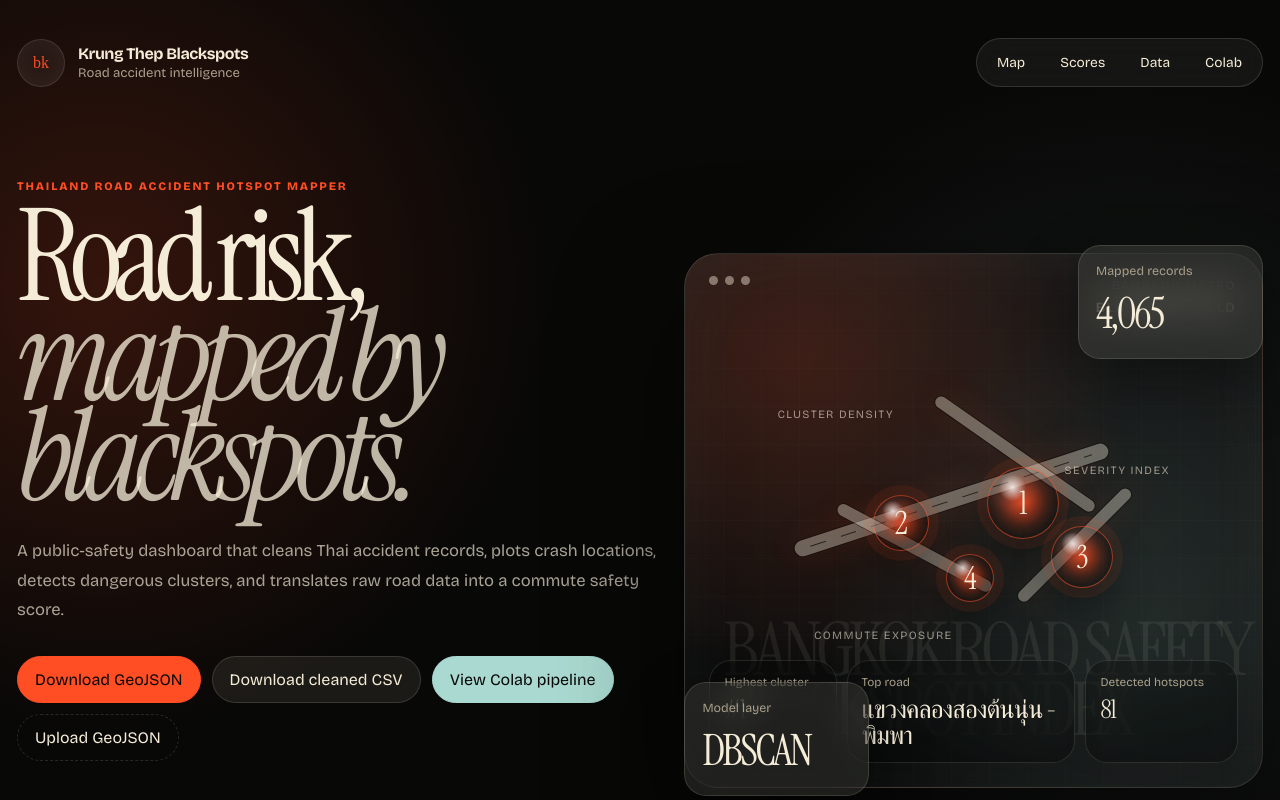
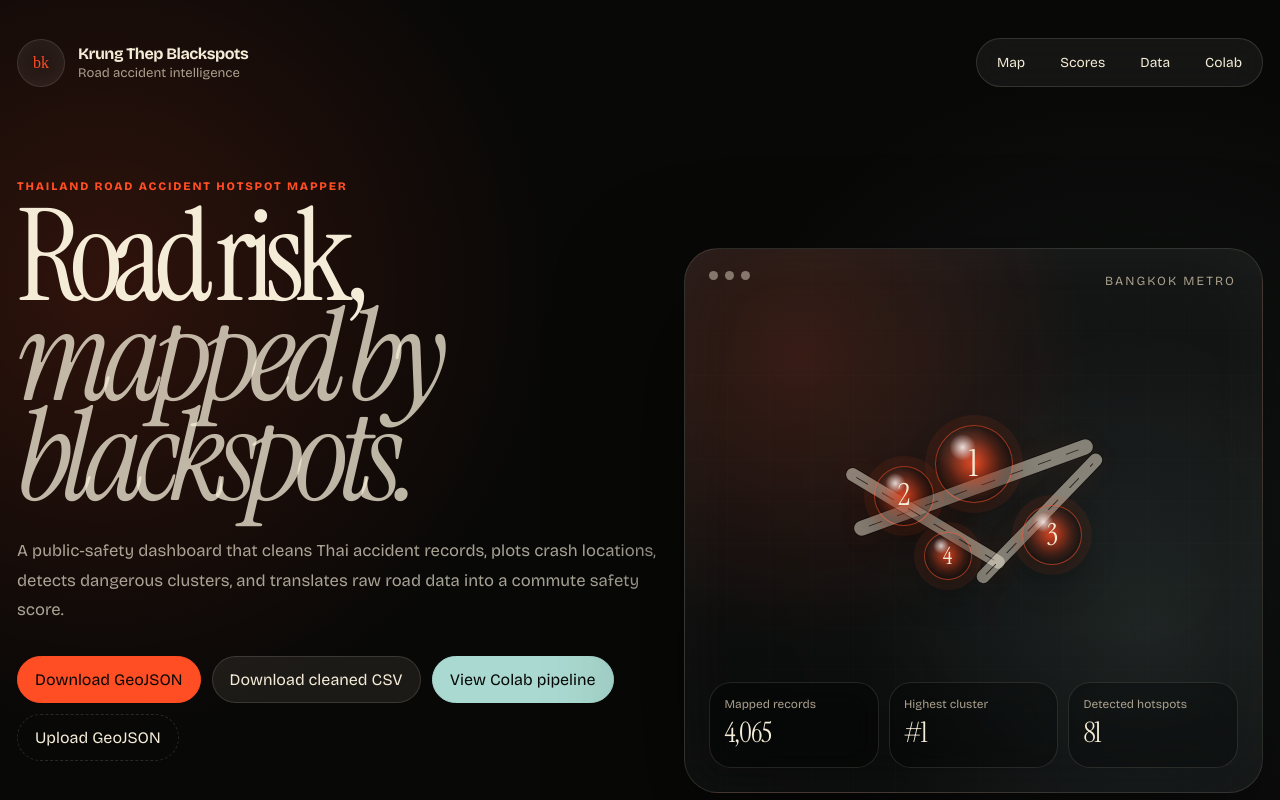
Before and after one commit to vk123-code/krung-thep-blackspots, a React (Vite) app: page / in a window 1280 px wide. Shown: the top 800 px of the page. Built offline with nearby package versions, Linux system fonts and the light colour scheme; a web font is replaced by a local one.

Commit message:
Refine hero board and keep English search

```diff
--- a/src/App.css
+++ b/src/App.css
@@ -2,8 +2,6 @@
 
 :root {
   --ink: #080807;
-  --charcoal: #11110f;
-  --charcoal-2: #171611;
   --cream: #f5ecd8;
   --muted: #a99f8c;
   --line: rgba(245, 236, 216, 0.14);
@@ -19,9 +17,9 @@
 body {
   color: var(--cream);
   background:
-    radial-gradient(circle at 8% 10%, rgba(255, 77, 36, 0.18), transparent 28rem),
-    radial-gradient(circle at 88% 18%, rgba(169, 217, 208, 0.1), transparent 28rem),
-    radial-gradient(circle at 50% 100%, rgba(255, 183, 95, 0.08), transparent 35rem),
+    radial-gradient(circle at 8% 10%, rgba(255, 77, 36, 0.16), transparent 28rem),
+    radial-gradient(circle at 88% 18%, rgba(169, 217, 208, 0.08), transparent 28rem),
+    radial-gradient(circle at 50% 100%, rgba(255, 183, 95, 0.06), transparent 35rem),
     var(--ink);
   font-family: var(--font-body);
   overflow-x: hidden;
@@ -48,11 +46,11 @@ a {
   position: fixed;
   inset: 0;
   pointer-events: none;
-  opacity: 0.14;
+  opacity: 0.12;
   mix-blend-mode: soft-light;
   background-image:
-    linear-gradient(rgba(255, 255, 255, 0.035) 1px, transparent 1px),
-    linear-gradient(90deg, rgba(255, 255, 255, 0.03) 1px, transparent 1px);
+    linear-gradient(rgba(255, 255, 255, 0.03) 1px, transparent 1px),
+    linear-gradient(90deg, rgba(255, 255, 255, 0.025) 1px, transparent 1px);
   background-size: 46px 46px;
   mask-image: radial-gradient(circle, black, transparent 84%);
   z-index: 0;
@@ -263,18 +261,18 @@ h1 span {
 .riskBoard {
   position: relative;
   width: min(100%, 720px);
-  aspect-ratio: 1.08 / 1;
+  aspect-ratio: 1.06 / 1;
   border: 1px solid rgba(245, 236, 216, 0.14);
   border-radius: 34px;
   background:
-    radial-gradient(circle at 20% 20%, rgba(255, 77, 36, 0.18), transparent 20rem),
-    radial-gradient(circle at 80% 70%, rgba(169, 217, 208, 0.12), transparent 20rem),
-    linear-gradient(180deg, rgba(255, 255, 255, 0.065), rgba(255, 255, 255, 0.018)),
-    rgba(3, 5, 5, 0.7);
+    radial-gradient(circle at 20% 20%, rgba(255, 77, 36, 0.16), transparent 18rem),
+    radial-gradient(circle at 80% 70%, rgba(169, 217, 208, 0.1), transparent 18rem),
+    linear-gradient(180deg, rgba(255, 255, 255, 0.06), rgba(255, 255, 255, 0.02)),
+    rgba(3, 5, 5, 0.72);
   backdrop-filter: blur(24px);
   box-shadow:
     0 50px 120px rgba(0, 0, 0, 0.55),
-    inset 0 0 80px rgba(255, 255, 255, 0.045);
+    inset 0 0 80px rgba(255, 255, 255, 0.04);
   overflow: hidden;
 }
 
@@ -283,24 +281,10 @@ h1 span {
   position: absolute;
   inset: 0;
   background-image:
-    linear-gradient(rgba(245, 236, 216, 0.05) 1px, transparent 1px),
-    linear-gradient(90deg, rgba(245, 236, 216, 0.05) 1px, transparent 1px);
-  background-size: 38px 38px;
-  opacity: 0.32;
-}
-
-.riskBoard::after {
-  content: "BANGKOK ROAD SAFETY BLACKSPOT INDEX";
-  position: absolute;
-  left: 38px;
-  bottom: 46px;
-  max-width: 620px;
-  font-family: var(--font-display);
-  font-size: clamp(3.2rem, 5.8vw, 6rem);
-  line-height: 0.82;
-  letter-spacing: -0.07em;
-  color: rgba(245, 236, 216, 0.08);
-  z-index: 1;
+    linear-gradient(rgba(245, 236, 216, 0.045) 1px, transparent 1px),
+    linear-gradient(90deg, rgba(245, 236, 216, 0.045) 1px, transparent 1px);
+  background-size: 42px 42px;
+  opacity: 0.28;
 }
 
 .boardTop {
@@ -320,163 +304,139 @@ h1 span {
   background: rgba(245, 236, 216, 0.44);
 }
 
-.boardTitle {
+.boardBadge {
   position: absolute;
   top: 24px;
   right: 26px;
   z-index: 4;
-  text-align: right;
-}
-
-.boardTitle p {
-  margin: 0 0 5px;
   color: var(--muted);
-  font-size: 0.74rem;
+  font-size: 0.78rem;
   text-transform: uppercase;
   letter-spacing: 0.16em;
 }
 
-.boardTitle strong {
-  color: var(--cream);
-  font-size: 0.88rem;
-  letter-spacing: 0.08em;
-}
-
 .roadNetwork {
   position: absolute;
-  inset: 92px 60px 130px;
+  inset: 110px 70px 170px;
   z-index: 3;
 }
 
 .roadLine {
   position: absolute;
-  background: rgba(245, 236, 216, 0.36);
+  background: rgba(245, 236, 216, 0.5);
+  border-radius: 999px;
   box-shadow:
-    0 0 0 1px rgba(0, 0, 0, 0.4),
-    0 0 34px rgba(255, 77, 36, 0.13);
+    0 0 0 1px rgba(0, 0, 0, 0.35),
+    0 0 26px rgba(255, 77, 36, 0.08);
 }
 
-.mainRoad {
-  width: 72%;
-  height: 16px;
-  left: 9%;
-  top: 47%;
-  transform: rotate(-18deg);
-  border-radius: 999px;
-}
-
-.mainRoad::before {
+.roadLine::before {
   content: "";
   position: absolute;
-  left: 5%;
-  right: 5%;
+  left: 6%;
+  right: 6%;
   top: 50%;
   height: 1px;
+  transform: translateY(-50%);
   background: repeating-linear-gradient(
     90deg,
-    rgba(8, 8, 7, 0.7) 0 16px,
-    transparent 16px 32px
+    rgba(8, 8, 7, 0.72) 0 14px,
+    transparent 14px 30px
   );
 }
 
-.branchOne {
-  width: 42%;
-  height: 12px;
-  left: 38%;
-  top: 33%;
-  transform: rotate(35deg);
-  border-radius: 999px;
+.roadA {
+  width: 58%;
+  height: 15px;
+  left: 21%;
+  top: 46%;
+  transform: rotate(-20deg);
 }
 
-.branchTwo {
-  width: 38%;
-  height: 12px;
+.roadB {
+  width: 42%;
+  height: 13px;
   left: 18%;
-  top: 63%;
-  transform: rotate(28deg);
-  border-radius: 999px;
+  top: 58%;
+  transform: rotate(31deg);
 }
 
-.branchThree {
-  width: 34%;
-  height: 12px;
-  left: 55%;
-  top: 62%;
-  transform: rotate(-45deg);
-  border-radius: 999px;
+.roadC {
+  width: 40%;
+  height: 13px;
+  left: 45%;
+  top: 58%;
+  transform: rotate(-46deg);
 }
 
 .dangerPin {
   position: absolute;
-  width: 72px;
-  height: 72px;
   display: grid;
   place-items: center;
   border-radius: 50%;
   background:
-    radial-gradient(circle at 35% 28%, rgba(255, 255, 255, 0.85), rgba(255, 255, 255, 0.04) 20%, transparent 42%),
-    radial-gradient(circle, rgba(255, 77, 36, 0.95), rgba(255, 77, 36, 0.22) 48%, rgba(255, 77, 36, 0.02) 70%);
+    radial-gradient(circle at 35% 28%, rgba(255, 255, 255, 0.86), rgba(255, 255, 255, 0.04) 18%, transparent 38%),
+    radial-gradient(circle, rgba(255, 77, 36, 0.95), rgba(255, 77, 36, 0.26) 48%, rgba(255, 77, 36, 0.02) 72%);
   border: 1px solid rgba(255, 77, 36, 0.55);
   box-shadow:
     0 0 0 10px rgba(255, 77, 36, 0.08),
-    0 22px 40px rgba(0, 0, 0, 0.35),
-    inset -12px -18px 30px rgba(0, 0, 0, 0.32);
+    0 18px 34px rgba(0, 0, 0, 0.32),
+    inset -12px -18px 30px rgba(0, 0, 0, 0.3);
 }
 
 .dangerPin b {
   color: var(--cream);
   font-family: var(--font-display);
-  font-size: 2rem;
   font-weight: 400;
+  line-height: 1;
 }
 
 .pinOne {
-  left: 53%;
-  top: 39%;
+  width: 78px;
+  height: 78px;
+  left: 50%;
+  top: 40%;
+  transform: translate(-50%, -50%);
+}
+
+.pinOne b {
+  font-size: 2.3rem;
 }
 
 .pinTwo {
-  left: 28%;
-  top: 48%;
-  width: 56px;
-  height: 56px;
+  width: 60px;
+  height: 60px;
+  left: 34%;
+  top: 52%;
+  transform: translate(-50%, -50%);
+}
+
+.pinTwo b {
+  font-size: 1.9rem;
 }
 
 .pinThree {
-  left: 67%;
-  top: 58%;
-  width: 62px;
-  height: 62px;
+  width: 60px;
+  height: 60px;
+  left: 68%;
+  top: 67%;
+  transform: translate(-50%, -50%);
+}
+
+.pinThree b {
+  font-size: 1.9rem;
 }
 
 .pinFour {
-  left: 44%;
-  top: 67%;
   width: 48px;
   height: 48px;
+  left: 44%;
+  top: 75%;
+  transform: translate(-50%, -50%);
 }
 
-.routeLabel {
-  position: absolute;
-  color: rgba(245, 236, 216, 0.58);
-  font-size: 0.7rem;
-  text-transform: uppercase;
-  letter-spacing: 0.12em;
-}
-
-.labelOne {
-  left: 7%;
-  top: 20%;
-}
-
-.labelTwo {
-  right: 7%;
-  top: 38%;
-}
-
-.labelThree {
-  left: 15%;
-  bottom: 5%;
+.pinFour b {
+  font-size: 1.5rem;
 }
 
 .riskReadout {
@@ -486,7 +446,7 @@ h1 span {
   bottom: 24px;
   z-index: 4;
   display: grid;
-  grid-template-columns: 0.75fr 1.35fr 0.9fr;
+  grid-template-columns: repeat(3, 1fr);
   gap: 10px;
 }
 
@@ -510,46 +470,10 @@ h1 span {
   display: block;
   color: var(--cream);
   font-family: var(--font-display);
-  font-size: clamp(1.4rem, 2vw, 2.4rem);
+  font-size: clamp(1.6rem, 2.2vw, 2.8rem);
   font-weight: 400;
   letter-spacing: -0.04em;
   line-height: 1;
-}
-
-.floatingCard {
-  position: absolute;
-  z-index: 6;
-  width: 185px;
-  padding: 17px;
-  border: 1px solid var(--line);
-  border-radius: 22px;
-  background: rgba(245, 236, 216, 0.09);
-  backdrop-filter: blur(20px);
-  box-shadow: 0 24px 60px rgba(0, 0, 0, 0.35);
-}
-
-.floatingCard span {
-  display: block;
-  color: var(--muted);
-  font-size: 0.78rem;
-  margin-bottom: 7px;
-}
-
-.floatingCard strong {
-  font-family: var(--font-display);
-  font-size: 2.7rem;
-  font-weight: 400;
-  letter-spacing: -0.06em;
-}
-
-.floatingCard.hot {
-  right: 0;
-  top: 16%;
-}
-
-.floatingCard.cold {
-  left: 0;
-  bottom: 16%;
 }
 
 .errorBox {
@@ -882,14 +806,6 @@ input[type="range"] {
   .riskBoard {
     max-width: 620px;
   }
-
-  .floatingCard.hot {
-    right: 12px;
-  }
-
-  .floatingCard.cold {
-    left: 12px;
-  }
 }
 
 @media (max-width: 760px) {
@@ -936,12 +852,8 @@ input[type="range"] {
     flex-direction: column;
   }
 
-  .floatingCard {
-    width: 150px;
-  }
-
   .roadNetwork {
-    inset: 88px 34px 210px;
+    inset: 96px 34px 210px;
   }
 
   .riskBoard {
--- a/src/App.jsx
+++ b/src/App.jsx
@@ -201,15 +201,12 @@ export default function App() {
   }
 
   const totalAccidents = features.length;
-
   const hotspotCount = hotspots.length;
-
   const severeCount = features.filter(
     (feature) => Number(feature.properties.severity || 0) >= 8
   ).length;
 
   const topHotspot = hotspots[0];
-  const topHotspotRoad = topHotspot?.top_road ? fmt(topHotspot.top_road) : "Awaiting model";
 
   return (
     <main className="siteShell">
@@ -228,11 +225,9 @@ export default function App() {
         <div className="navLinks">
           <a href="#map">Map</a>
           <a href="#scores">Scores</a>
-
           <a href="/krungthep_blackspots_cleaned.csv" download>
             Data
           </a>
-
           <a href={COLAB_NOTEBOOK_URL} target="_blank" rel="noreferrer">
             Colab
           </a>
@@ -296,7 +291,7 @@ export default function App() {
           </div>
         </div>
 
-        <div className="heroArtwork" aria-label="Road accident hotspot board">
+        <div className="heroArtwork" aria-label="Minimal accident hotspot board">
           <div className="riskBoard">
             <div className="boardTop">
               <span />
@@ -304,16 +299,12 @@ export default function App() {
               <span />
             </div>
 
-            <div className="boardTitle">
-              <p>Bangkok Metro</p>
-              <strong>BLACKSPOT FIELD</strong>
-            </div>
+            <div className="boardBadge">Bangkok Metro</div>
 
             <div className="roadNetwork">
-              <div className="roadLine mainRoad" />
-              <div className="roadLine branchOne" />
-              <div className="roadLine branchTwo" />
-              <div className="roadLine branchThree" />
+              <div className="roadLine roadA" />
+              <div className="roadLine roadB" />
+              <div className="roadLine roadC" />
 
               <span className="dangerPin pinOne">
                 <b>1</b>
@@ -330,21 +321,17 @@ export default function App() {
               <span className="dangerPin pinFour">
                 <b>4</b>
               </span>
-
-              <span className="routeLabel labelOne">cluster density</span>
-              <span className="routeLabel labelTwo">severity index</span>
-              <span className="routeLabel labelThree">commute exposure</span>
             </div>
 
             <div className="riskReadout">
               <div>
-                <span>Highest cluster</span>
-                <strong>{topHotspot ? `#${topHotspot.rank}` : "..."}</strong>
+                <span>Mapped records</span>
+                <strong>{totalAccidents.toLocaleString()}</strong>
               </div>
 
               <div>
-                <span>Top road</span>
-                <strong>{topHotspotRoad}</strong>
+                <span>Highest cluster</span>
+                <strong>{topHotspot ? `#${topHotspot.rank}` : "..."}</strong>
               </div>
 
               <div>
@@ -353,25 +340,13 @@ export default function App() {
               </div>
             </div>
           </div>
-
-          <div className="floatingCard hot">
-            <span>Mapped records</span>
-            <strong>{totalAccidents.toLocaleString()}</strong>
-          </div>
-
-          <div className="floatingCard cold">
-            <span>Model layer</span>
-            <strong>DBSCAN</strong>
-          </div>
         </div>
       </section>
 
       {loadError && (
         <section className="errorBox">
           <strong>Data not loaded yet.</strong>
-
           <p>{loadError}</p>
-
           <p>
             Run <code>python scripts/clean_accidents.py</code>, then refresh the page.
           </p>
@@ -403,7 +378,6 @@ export default function App() {
       <section className="controlStudio">
         <div className="controlBlock wide">
           <label>Search road, province, cause, or weather</label>
-
           <input
             value={search}
             onChange={(event) => setSearch(event.target.value)}
@@ -413,7 +387,6 @@ export default function App() {
 
         <div className="controlBlock">
           <label>Minimum severity</label>
-
           <input
             type="range"
             min="0"
@@ -421,7 +394,6 @@ export default function App() {
             value={minimumSeverity}
             onChange={(event) => setMinimumSeverity(event.target.value)}
           />
-
           <b>{minimumSeverity}</b>
         </div>
 
@@ -431,7 +403,6 @@ export default function App() {
             checked={hotspotsOnly}
             onChange={(event) => setHotspotsOnly(event.target.checked)}
           />
-
           <span>Hotspot points only</span>
         </label>
       </section>
@@ -541,11 +512,8 @@ export default function App() {
             {scoreResult ? (
               <div className="scoreCard">
                 <span>{bilingualLabel(scoreResult.area_name)}</span>
-
                 <strong>{scoreResult.safety_score}</strong>
-
                 <p>{scoreLabel(Number(scoreResult.safety_score))}</p>
-
                 <small>
                   {scoreResult.accidents} accidents · risk index{" "}
                   {Number(scoreResult.risk_index).toFixed(1)}
```
